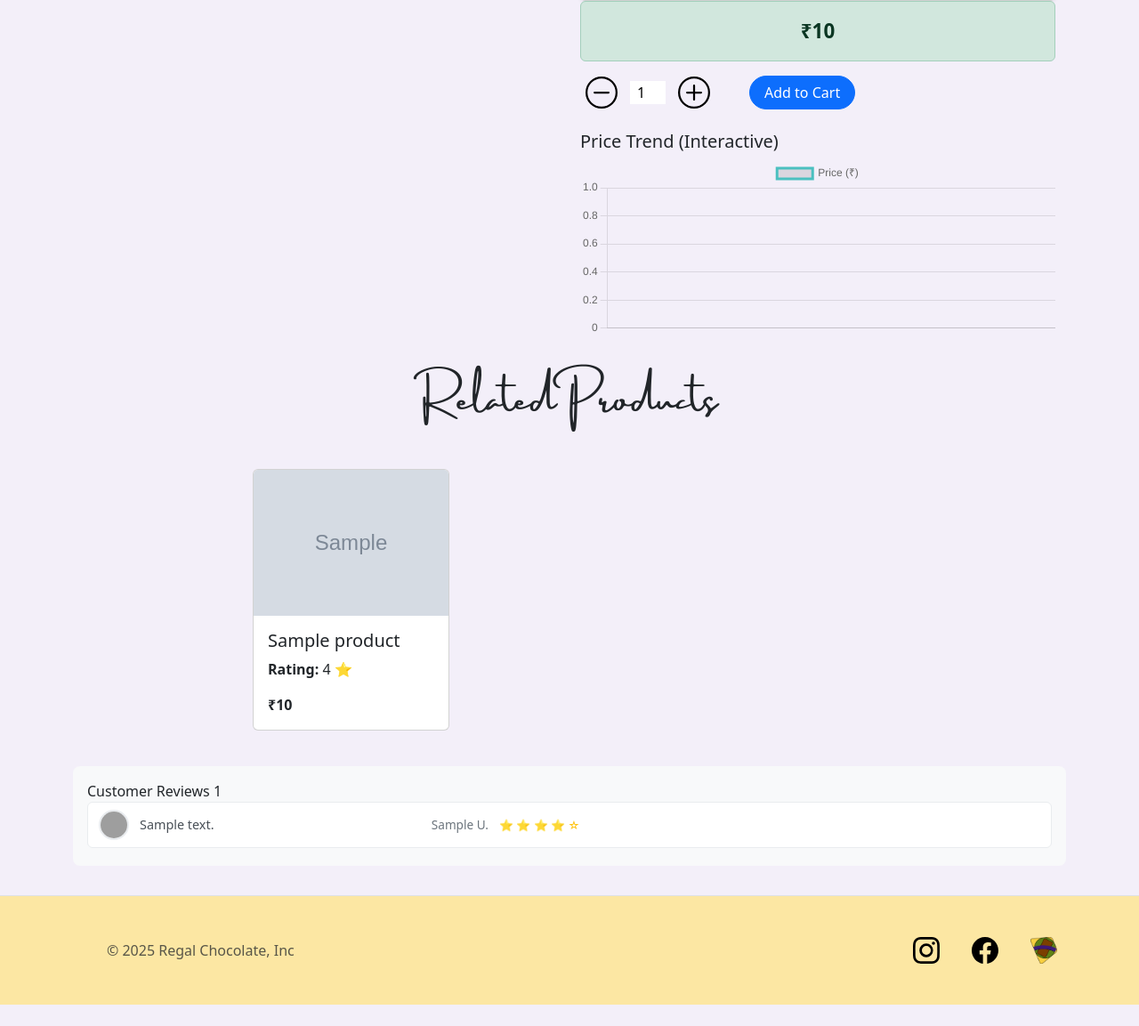
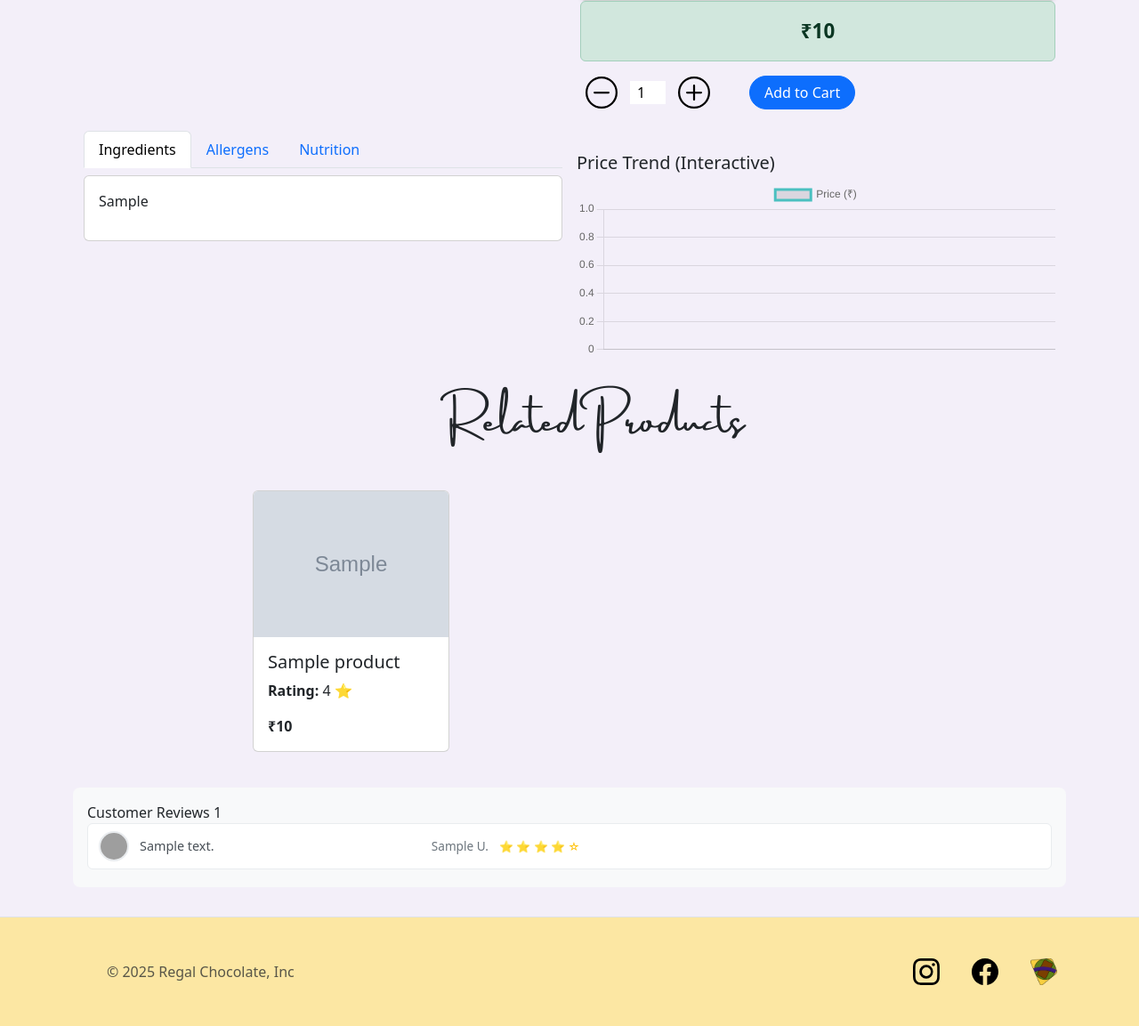
Before and after one commit to fjye1/chocolate_website, a Flask app: template templates/Product/product_details.html in a window 1280 px wide. Shown: the part 766-1919 px from the top of the page at 89% size. Before the commit the page ends 1895 px from the top, so only its background shows below. Run offline with Flask 3, Linux system fonts and the light colour scheme; tables that the repository leaves empty hold one stand-in row (values such as "Sample post"); the template is opened without the code that fills it: values that come from a table or form of the project are taken from there, most other values are stand-ins (such as "Sample title", 1, 10 or a date in 2020); grey boxes marked "Sample" are stand-in pictures; some libraries are stand-ins or nearby versions; grey boxes are pictures that could not be loaded.

Commit message:
fix spacing and break points for the new chart and allergy tabs

```diff
--- a/templates/Product/product_details.html
+++ b/templates/Product/product_details.html
@@ -9,6 +9,7 @@
         <div class="col-md-6 product-img">
             <img src="{{ url_for('static', filename=product.image) }}" class="img-fluid" alt="{{ product.name }}">
         </div>
+
 
         <!-- Product Info -->
 
@@ -131,12 +132,10 @@
                     {{ add_to_cart_form.submit(class="btn btn-primary rounded-pill px-3", style="margin-left: 30px;") }}
 
                 </div>
-
-                <!-- Interactive Price Chart -->
-                <h5 class="mt-4">Price Trend (Interactive)</h5>
-                <canvas id="priceChart" height="200" class="w-100 mb-3"></canvas>
             </form>
 
+        </div>
+        <div>
             <!-- Price Alert -->
             {% if current_user.is_authenticated %}
             {% if user_alert %}
@@ -152,13 +151,73 @@
             {% else %}
             <form id="price-alert-form" method="POST" action="{{ url_for('price_alert') }}">
                 <label for="target_price">Notify me if price drops to ₹:</label>
-                <input type="number" id="target_price" name="target_price" min="{{ product.price_floor | default(0) }}"
+                <input type="number" id="target_price" name="target_price"
+                       min="{{ product.price_floor | default(0) }}"
                        step="0.01" placeholder="Target price" required>
                 <input type="hidden" name="product_id" value="{{ product.id }}">
                 <button class="btn btn-success rounded-pill px-3" type="submit">Notify Me</button>
             </form>
             {% endif %}
             {% endif %}
+        </div>
+        <div class="container mt-4">
+            <div class="row g-3">
+                <!-- Product Info Panel: 50% on md+, 100% on smaller screens -->
+                <div class="col-12 col-md-6">
+                    <!-- Tabs -->
+                    <ul class="nav nav-tabs" id="productInfoTabs" role="tablist">
+                        <li class="nav-item" role="presentation">
+                            <button class="nav-link active" id="ingredients-tab" data-bs-toggle="tab"
+                                    data-bs-target="#ingredients" type="button" role="tab" aria-controls="ingredients"
+                                    aria-selected="true">
+                                Ingredients
+                            </button>
+                        </li>
+                        <li class="nav-item" role="presentation">
+                            <button class="nav-link" id="allergens-tab" data-bs-toggle="tab" data-bs-target="#allergens"
+                                    type="button" role="tab" aria-controls="allergens" aria-selected="false">
+                                Allergens
+                            </button>
+                        </li>
+                        <li class="nav-item" role="presentation">
+                            <button class="nav-link" id="nutrition-tab" data-bs-toggle="tab" data-bs-target="#nutrition"
+                                    type="button" role="tab" aria-controls="nutrition" aria-selected="false">
+                                Nutrition
+                            </button>
+                        </li>
+                    </ul>
+
+                    <!-- Tab Content -->
+                    <div class="tab-content card card-body mt-2" id="productInfoTabsContent">
+                        <div class="tab-pane fade show active" id="ingredients" role="tabpanel"
+                             aria-labelledby="ingredients-tab">
+                            <p>{{ product.ingredients or "N/A" }}</p>
+                        </div>
+                        <div class="tab-pane fade" id="allergens" role="tabpanel" aria-labelledby="allergens-tab">
+                            <p>{{ product.allergens or "N/A" }}</p>
+                        </div>
+                        <div class="tab-pane fade" id="nutrition" role="tabpanel" aria-labelledby="nutrition-tab">
+                            <ul class="list-unstyled mb-0">
+                                <li>Energy: {{ product.energy_kj or 0 }} kJ / {{ product.energy_kcal or 0 }} kcal</li>
+                                <li>Fat: {{ product.fat_g or 0 }} g</li>
+                                <li>Saturates: {{ product.saturates_g or 0 }} g</li>
+                                <li>Carbs: {{ product.carbs_g or 0 }} g</li>
+                                <li>Sugars: {{ product.sugars_g or 0 }} g</li>
+                                <li>Fibre: {{ product.fibre_g or 0 }} g</li>
+                                <li>Protein: {{ product.protein_g or 0 }} g</li>
+                                <li>Salt: {{ product.salt_g or 0 }} g</li>
+                            </ul>
+                        </div>
+                    </div>
+                </div>
+
+                <!-- Price Chart: 50% on md+, 100% on smaller screens -->
+                <div class="col-12 col-md-6">
+                    <h5 class="mt-4">Price Trend (Interactive)</h5>
+                    <canvas id="priceChart" height="200" class="w-100 mb-3"></canvas>
+                </div>
+            </div>
+        </div>
 
         <!-- Admin Delete Buttons -->
         {% if current_user.admin %}
@@ -198,9 +257,7 @@
             </div>
         </div>
         {% endif %}
-        </div>
-    </div>
-</div>
+
 
         <h1 style="text-align: center; font-family: 'Amsterdam One', cursive; margin: 30px;">
             Related Products
```
Lines whose indentation alone changed are shown as unchanged.
